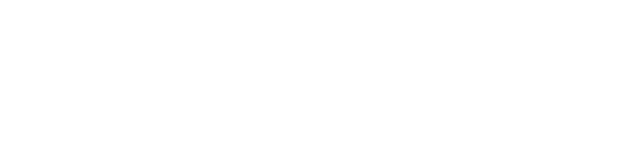
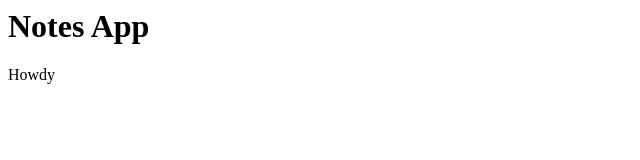
Before and after one commit to BenSheridanEdwards/Makers_Notes_JS, a plain HTML site: page index.html in a window 1280 px wide. Shown: the whole page, without its empty margins (0-640 px from the left). Drawn offline with Linux system fonts and the light colour scheme.

Commit message:
Add notes controller and div app element to index.html

```diff
--- a/index.html
+++ b/index.html
@@ -1,6 +1,9 @@
 <html>
   <head>
+    <h1> Notes App </h1>
   </head>
   <body>
+    <div id="app">Hello</div>
+    <script src='lib/notes-controller.js'></script>
   </body>
 </html>
```
Also changed, not shown: lib/notes-controller.js (added, +18 -0 lines).
